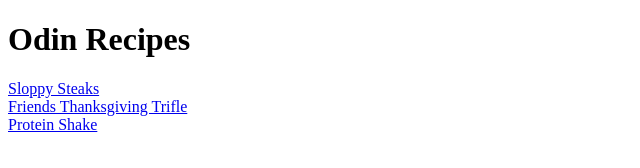
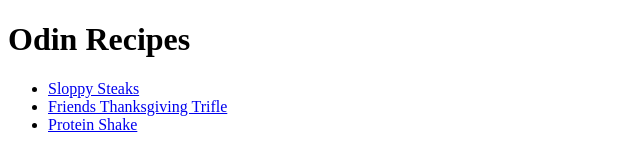
Before and after one commit to ep7482/odin-recipes, a plain HTML site: page index.html in a window 1280 px wide. Shown: the whole page, without its empty margins (0-640 px from the left). Drawn offline with Linux system fonts and the light colour scheme.

Commit message:
Add link list to main page

```diff
--- a/index.html
+++ b/index.html
@@ -8,8 +8,10 @@
     </head>
     <body>
         <h1>Odin Recipes</h1>
-        <a href="recipes/sloppy_steaks.html">Sloppy Steaks</a><br>
-        <a href="recipes/thanks_trifle.html">Friends Thanksgiving Trifle</a><br>
-        <a href="recipes/protein_shake.html">Protein Shake</a><br>
+        <ul>
+            <li><a href="recipes/sloppy_steaks.html">Sloppy Steaks</a></li>
+            <li><a href="recipes/thanks_trifle.html">Friends Thanksgiving Trifle</a></li>
+            <li><a href="recipes/protein_shake.html">Protein Shake</a></li>
+        </ul>
     </body>
 </html>
```
